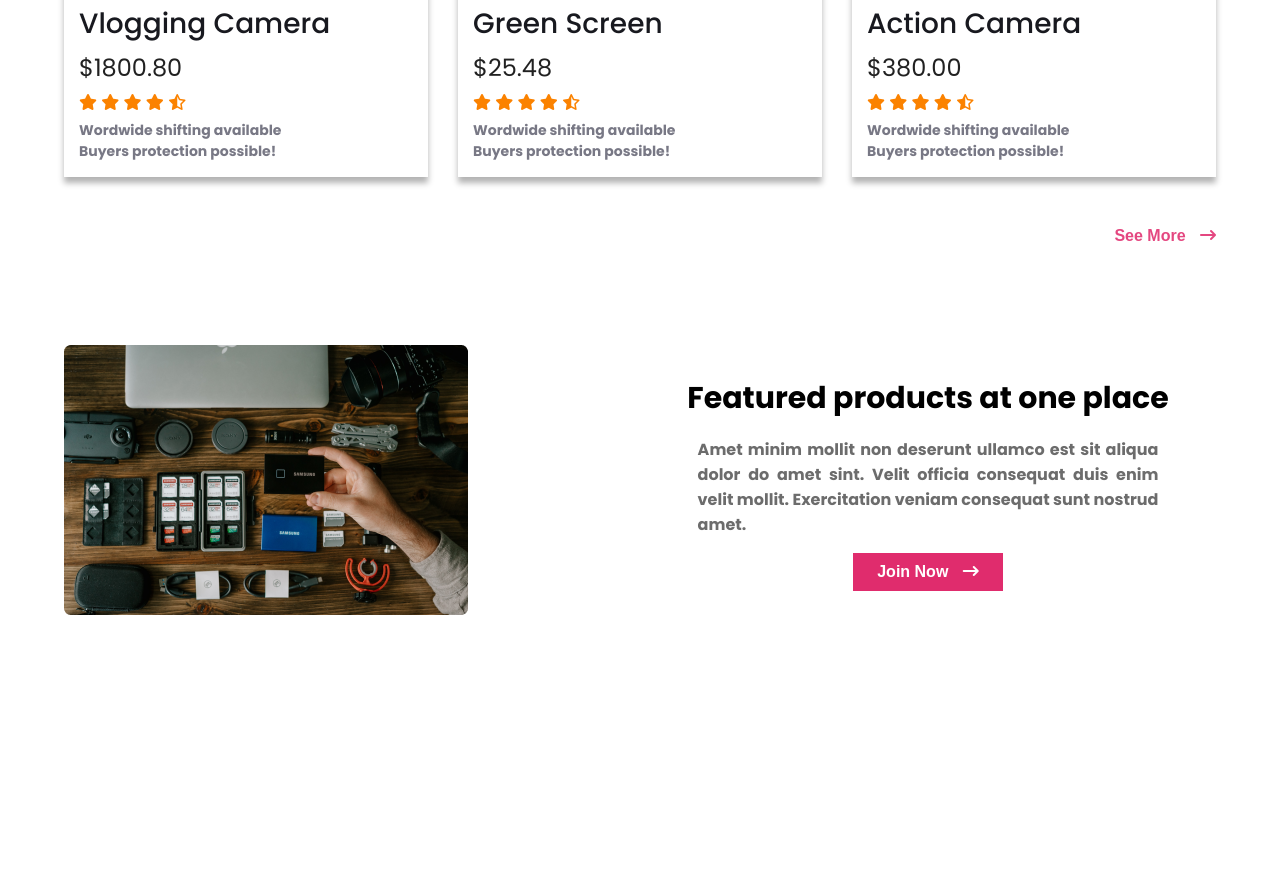
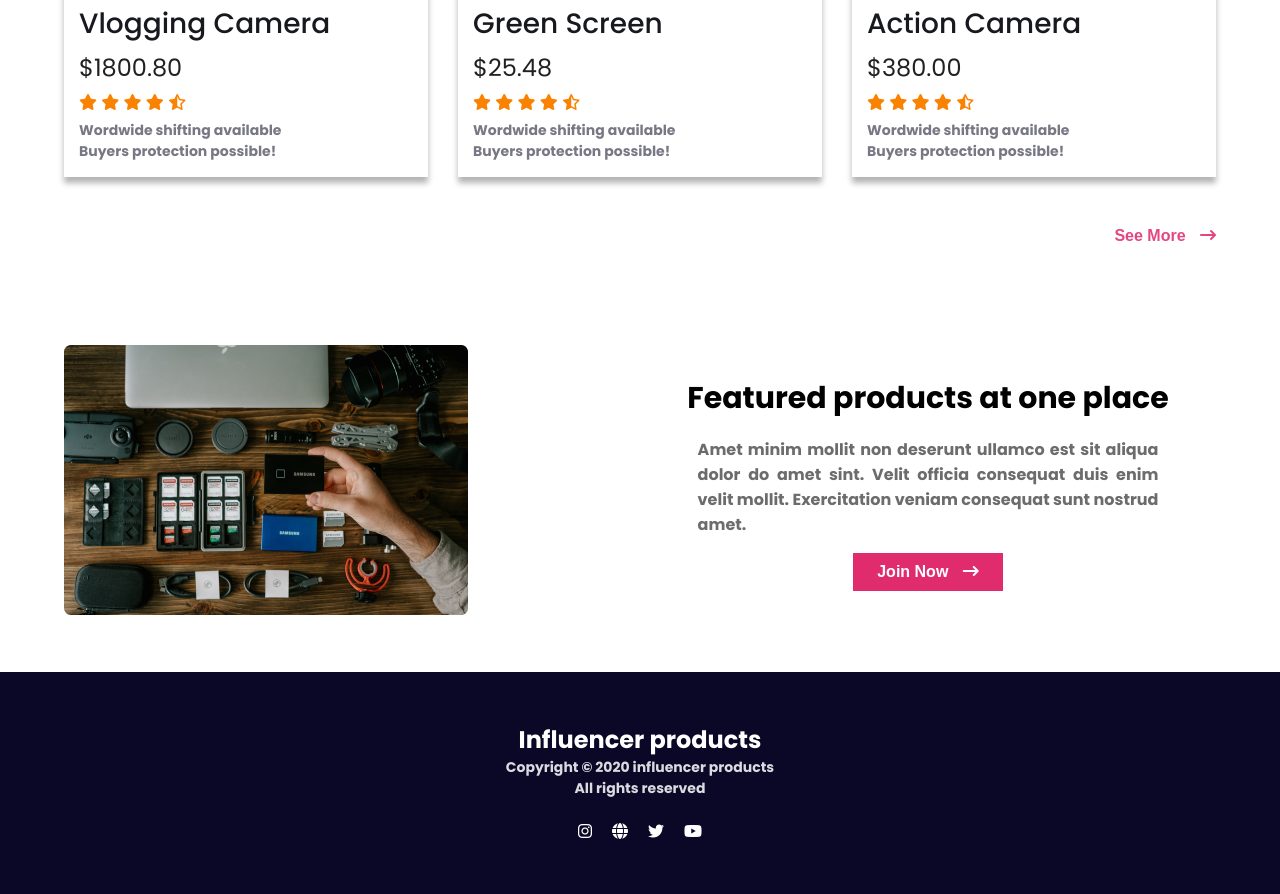
Before and after one commit to Rahamat725/influencer, a plain HTML site: page index.html in a window 1280 px wide. Shown: the part 2262-3156 px from the top of the page. Before the commit the page ends 2884 px from the top, so only its background shows below. Drawn offline with Linux system fonts and the light colour scheme; files whose address does not match are found by name.

Commit message:
footer section added

```diff
--- a/index.html
+++ b/index.html
@@ -23,7 +23,8 @@
 
      </nav>
 
-     <!-- hero section -->
+     <main>
+        <!-- hero section -->
       <section class="hero-content">
         <div class="hero-title-content">
             <h1 class="hero-title">Start your journey as influencer</h1>
@@ -242,5 +243,21 @@
                 </div>
             </div>
         </section>
+     </main>
+
+        <!-- Footer Section -->
+        <footer>
+         <div class="footer-content">
+            <h3 class="footer-title">Influencer products</h3>
+            <p>Copyright © 2020  influencer products</p>
+            <p>All rights reserved</p>
+            <div class="footer-social-media">
+                <div><i class="fa-brands fa-instagram"></i></div>
+                <div><i class="fa-solid fa-globe"></i></div>
+                <div><i class="fa-brands fa-twitter"></i></div>
+                <div><i class="fa-brands fa-youtube"></i></div>
+            </div>
+         </div>
+        </footer>
 </body>
 </html>
--- a/style/influencer.css
+++ b/style/influencer.css
@@ -236,6 +236,38 @@ body{
     margin-left: 10px;
 }
 
+/* footer section */
+footer{
+  background: rgb(10, 8, 38);
+  margin-top: 50px;
+}
+.footer-content{
+    color: white;
+    /* margin:  10px auto; */
+    text-align: center;
+    padding: 50px 0;
+}
+
+.footer-title{
+    font-size: 24px;
+    font-weight: 700;
+}
+.footer-content p{
+    font-size: 14px;
+    font-weight: 700;
+    color: rgb(217, 219, 225);
+}
+
+.footer-social-media{
+    display: flex;
+    justify-content: center;
+    gap: 20px;
+    margin-top: 20px;
+}
+
+
+
+
 /* Responsive related style */
 
 /* for small device */
@@ -299,9 +331,7 @@ body{
 .collection-price{
     font-weight: 700;
 }
-.collection-description{
-    /* font-weight: 400; */
-}
+
 
 /* Features product section */
 
@@ -328,8 +358,10 @@ body{
 /* Responsive for medium device */
 
 @media screen and (min-width:577px) and (max-width:768px){
-    body{
+
+    main{
         width: 95%;
+        margin: auto;
     }
     .nav-content{
         /* display: none; */
@@ -421,9 +453,10 @@ body{
 
 /* responsive for 769 to 1365 */
 @media screen and (min-width:769px) and (max-width:1365px){
-    body{
+
+    main, nav{
         width: 90%;
-
+        margin: auto;
     }
     .hero-title{
         font-size: 30px;
@@ -452,10 +485,3 @@ body{
 
 
 }
-
-
-
-
-
-
-}
```
